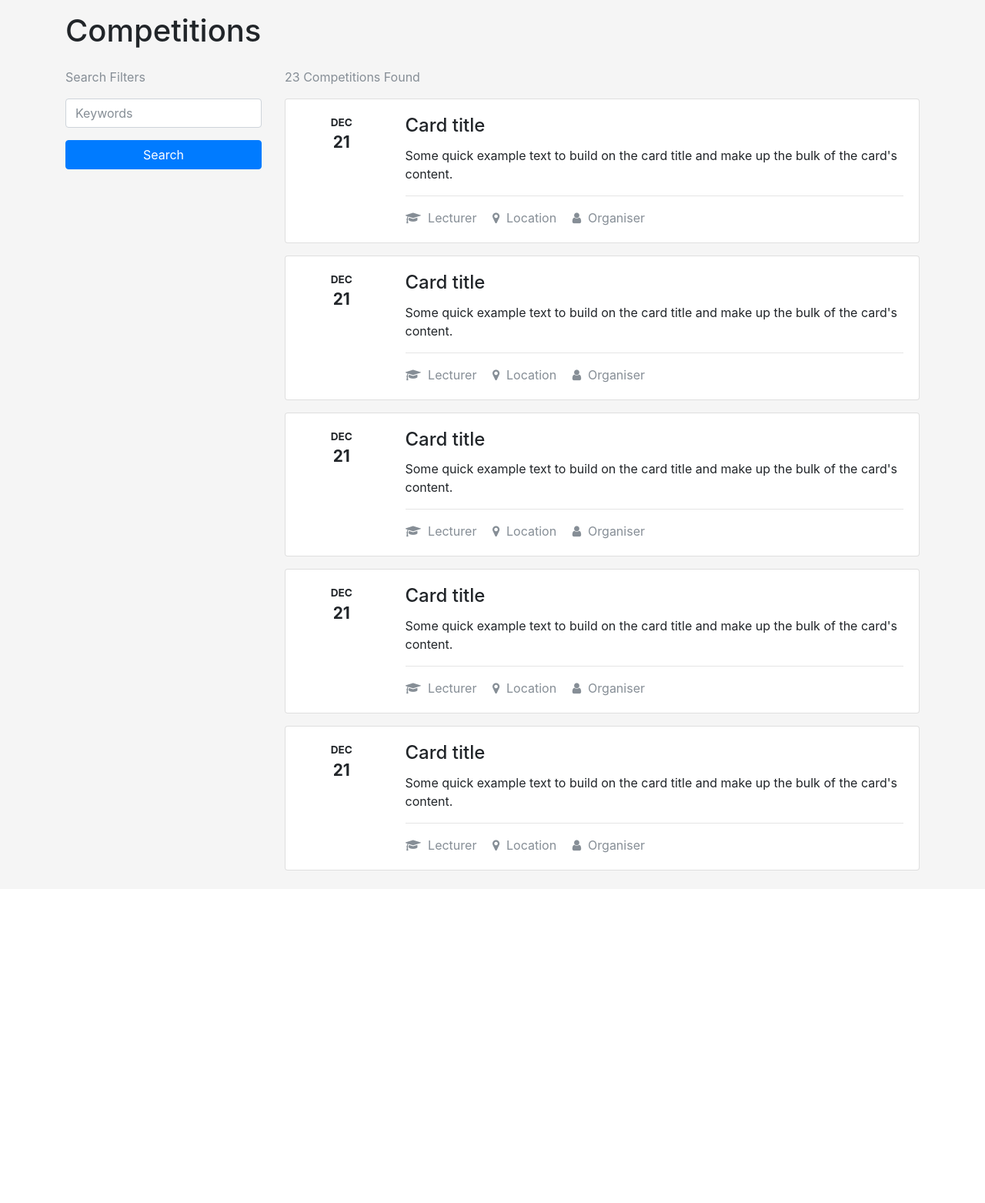
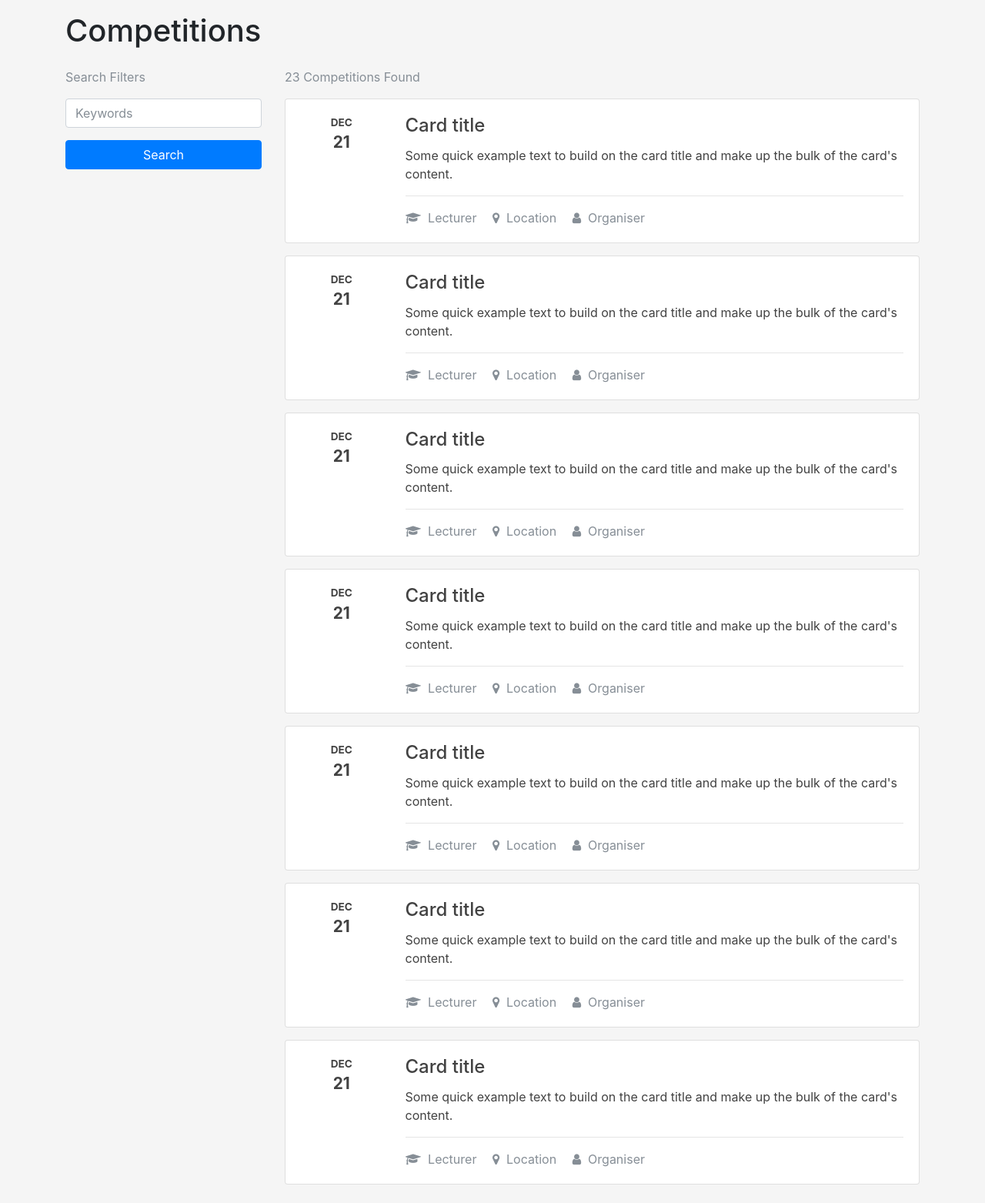
Before and after one commit to naseelemak/WOKO, a PHP site: page /competitions.php in a window 1280 px wide. Shown: the part 56-1619 px from the top of the page at 77% size. Before the commit the page ends 1187 px from the top, so only its background shows below. Run offline with PHP 8.4, Linux system fonts and the light colour scheme.

Commit message:
Added competition details page.

```diff
--- a/assets/css/style.css
+++ b/assets/css/style.css
@@ -45,7 +45,17 @@ button:hover {
     color: #3096C9;
 }
 
+
 /* Competition List */
+
+.card-link {
+    color: #424242;
+}
+
+.card-link:hover {
+    color: #000000;
+}
+
 .card-date > p {
     margin: 0;
     text-align: center;
@@ -59,8 +69,11 @@ button:hover {
     font-size: 1.3em;
 }
 
-.comp-footer > .text-muted {
+.comp-card-footer > .text-muted {
     white-space: nowrap;
     overflow: hidden;
     text-overflow: ellipsis;
 }
+
+
+/* Competition Details */
--- a/competitions.php
+++ b/competitions.php
@@ -23,8 +23,10 @@ include 'misc/header.php';
         <!-- Competition Cards -->
         <div class="col-md-12 col-lg-9 mb-2">
             <p class="text-muted">23 Competitions Found</p>
+
+            <a href="competition-details.php">
                 <div class="card mb-3">
-                <div class="card-body">
+                    <div class="card-body card-link">
                         <div class="row">
                             <div class="col-3 col-sm-2 card-date">
                                 <p class="card-date-month"><strong>DEC</strong></p>
@@ -34,7 +36,7 @@ include 'misc/header.php';
                                 <h4 class="card-title">Card title</h4>
                                 <p class="card-text">Some quick example text to build on the card title and make up the bulk of the card's content.</p>
                                 <hr>
-                            <div class="comp-footer">
+                                <div class="comp-card-footer">
                                     <div class="text-muted">
                                         <i class="fa fa-graduation-cap" aria-hidden="true"></i>&nbsp;&nbsp;Lecturer
 
@@ -47,9 +49,11 @@ include 'misc/header.php';
                         </div>
                     </div>
                 </div>
+            </a>
 
+            <a href="competition-details.php">
                 <div class="card mb-3">
-                <div class="card-body">
+                    <div class="card-body card-link">
                         <div class="row">
                             <div class="col-3 col-sm-2 card-date">
                                 <p class="card-date-month"><strong>DEC</strong></p>
@@ -59,7 +63,7 @@ include 'misc/header.php';
                                 <h4 class="card-title">Card title</h4>
                                 <p class="card-text">Some quick example text to build on the card title and make up the bulk of the card's content.</p>
                                 <hr>
-                            <div class="comp-footer">
+                                <div class="comp-card-footer">
                                     <div class="text-muted">
                                         <i class="fa fa-graduation-cap" aria-hidden="true"></i>&nbsp;&nbsp;Lecturer
 
@@ -72,9 +76,11 @@ include 'misc/header.php';
                         </div>
                     </div>
                 </div>
+            </a>
 
+            <a href="competition-details.php">
                 <div class="card mb-3">
-                <div class="card-body">
+                    <div class="card-body card-link">
                         <div class="row">
                             <div class="col-3 col-sm-2 card-date">
                                 <p class="card-date-month"><strong>DEC</strong></p>
@@ -84,7 +90,7 @@ include 'misc/header.php';
                                 <h4 class="card-title">Card title</h4>
                                 <p class="card-text">Some quick example text to build on the card title and make up the bulk of the card's content.</p>
                                 <hr>
-                            <div class="comp-footer">
+                                <div class="comp-card-footer">
                                     <div class="text-muted">
                                         <i class="fa fa-graduation-cap" aria-hidden="true"></i>&nbsp;&nbsp;Lecturer
 
@@ -97,9 +103,11 @@ include 'misc/header.php';
                         </div>
                     </div>
                 </div>
+            </a>
 
+            <a href="competition-details.php">
                 <div class="card mb-3">
-                <div class="card-body">
+                    <div class="card-body card-link">
                         <div class="row">
                             <div class="col-3 col-sm-2 card-date">
                                 <p class="card-date-month"><strong>DEC</strong></p>
@@ -109,7 +117,7 @@ include 'misc/header.php';
                                 <h4 class="card-title">Card title</h4>
                                 <p class="card-text">Some quick example text to build on the card title and make up the bulk of the card's content.</p>
                                 <hr>
-                            <div class="comp-footer">
+                                <div class="comp-card-footer">
                                     <div class="text-muted">
                                         <i class="fa fa-graduation-cap" aria-hidden="true"></i>&nbsp;&nbsp;Lecturer
 
@@ -122,9 +130,11 @@ include 'misc/header.php';
                         </div>
                     </div>
                 </div>
+            </a>
 
+            <a href="competition-details.php">
                 <div class="card mb-3">
-                <div class="card-body">
+                    <div class="card-body card-link">
                         <div class="row">
                             <div class="col-3 col-sm-2 card-date">
                                 <p class="card-date-month"><strong>DEC</strong></p>
@@ -134,7 +144,7 @@ include 'misc/header.php';
                                 <h4 class="card-title">Card title</h4>
                                 <p class="card-text">Some quick example text to build on the card title and make up the bulk of the card's content.</p>
                                 <hr>
-                            <div class="comp-footer">
+                                <div class="comp-card-footer">
                                     <div class="text-muted">
                                         <i class="fa fa-graduation-cap" aria-hidden="true"></i>&nbsp;&nbsp;Lecturer
 
@@ -147,6 +157,62 @@ include 'misc/header.php';
                         </div>
                     </div>
                 </div>
+            </a>
+
+            <a href="competition-details.php">
+                <div class="card mb-3">
+                    <div class="card-body card-link">
+                        <div class="row">
+                            <div class="col-3 col-sm-2 card-date">
+                                <p class="card-date-month"><strong>DEC</strong></p>
+                                <p class="card-date-day"><strong>21</strong></p>
+                            </div>
+                            <div class="col-9 col-sm-10">
+                                <h4 class="card-title">Card title</h4>
+                                <p class="card-text">Some quick example text to build on the card title and make up the bulk of the card's content.</p>
+                                <hr>
+                                <div class="comp-card-footer">
+                                    <div class="text-muted">
+                                        <i class="fa fa-graduation-cap" aria-hidden="true"></i>&nbsp;&nbsp;Lecturer
+
+                                        <i class="fa fa-map-marker ml-3" aria-hidden="true"></i>&nbsp;&nbsp;Location
+
+                                        <i class="fa fa-user ml-3" aria-hidden="true"></i>&nbsp;&nbsp;Organiser
+                                    </div>
+                                </div>
+                            </div>
+                        </div>
+                    </div>
+                </div>
+            </a>
+
+            <a href="competition-details.php">
+                <div class="card mb-3">
+                    <div class="card-body card-link">
+                        <div class="row">
+                            <div class="col-3 col-sm-2 card-date">
+                                <p class="card-date-month"><strong>DEC</strong></p>
+                                <p class="card-date-day"><strong>21</strong></p>
+                            </div>
+                            <div class="col-9 col-sm-10">
+                                <h4 class="card-title">Card title</h4>
+                                <p class="card-text">Some quick example text to build on the card title and make up the bulk of the card's content.</p>
+                                <hr>
+                                <div class="comp-card-footer">
+                                    <div class="text-muted">
+                                        <i class="fa fa-graduation-cap" aria-hidden="true"></i>&nbsp;&nbsp;Lecturer
+
+                                        <i class="fa fa-map-marker ml-3" aria-hidden="true"></i>&nbsp;&nbsp;Location
+
+                                        <i class="fa fa-user ml-3" aria-hidden="true"></i>&nbsp;&nbsp;Organiser
+                                    </div>
+                                </div>
+                            </div>
+                        </div>
+                    </div>
+                </div>
+            </a>
+
 
         </div>
 
--- a/login.php
+++ b/login.php
@@ -47,7 +47,7 @@
         <div class="row">
             <div class="col-md-4"></div>
             <div class="col-md-4">
-                <h2 class="text-center"><strong>Log In</strong></h2>
+                <h2 class="text-center"><strong>Login</strong></h2>
                 <hr>
                 <form>
 
```
Also changed, not shown: competition-details.php (+86 -0 lines), register.php (+32 -4 lines). Lines whose indentation alone changed are shown as unchanged.
